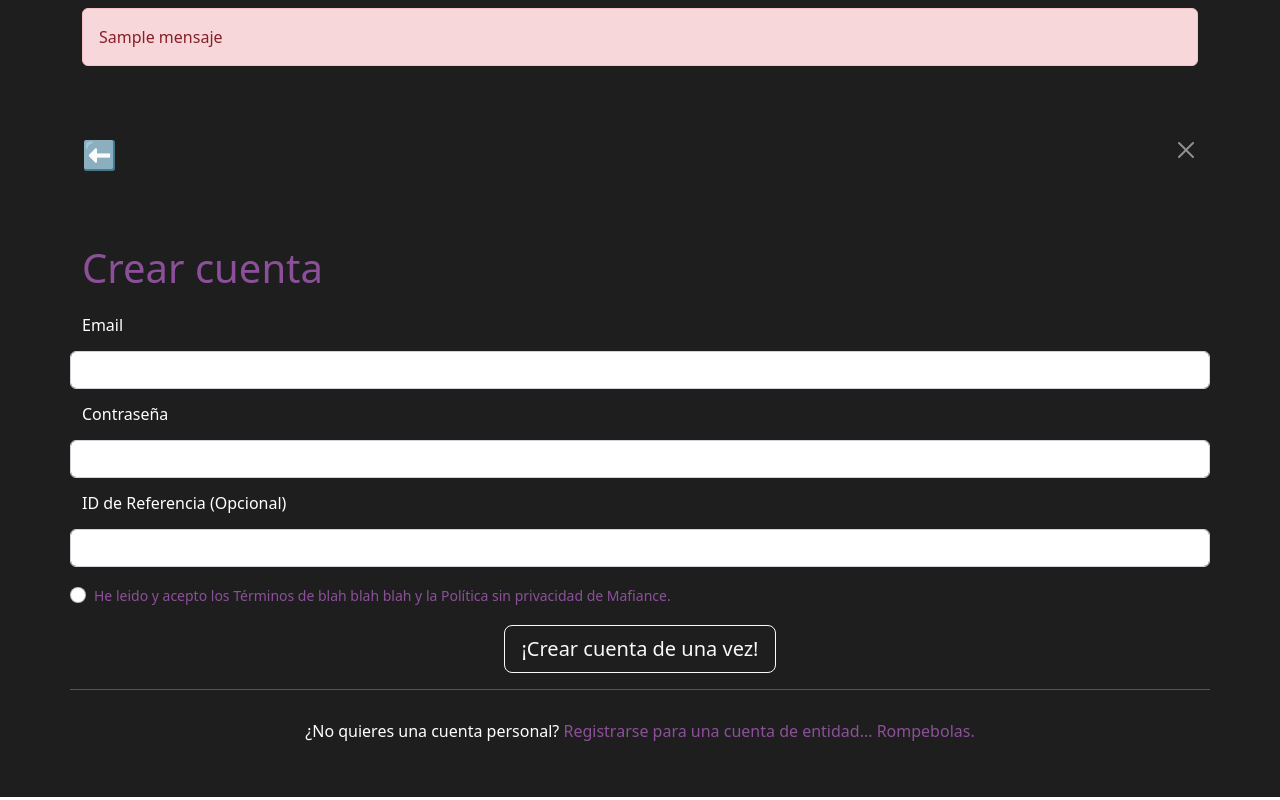
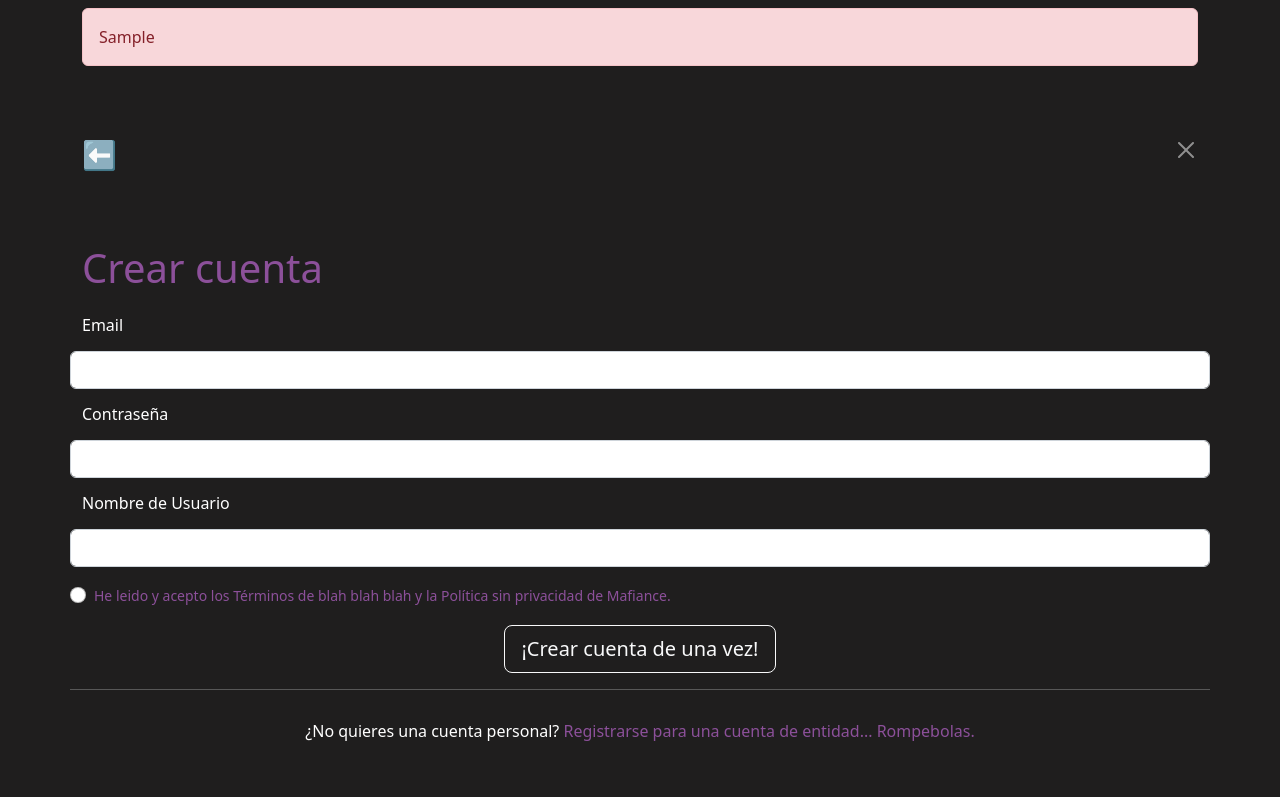
Before and after one commit to jesusEstaba/Mafiance, a Flask app: template templates/signin.html in a window 1280 px wide. Run offline with Flask 2, Linux system fonts and the light colour scheme; the template is opened without the code that fills it: most values are stand-ins (such as "Sample title", 1, 10 or a date in 2020).

Commit message:
Fix login view, pass view, signin view

```diff
--- a/app.py
+++ b/app.py
@@ -20,16 +20,81 @@ def home_view():
 
 @app.route("/login")
 def login_view():
-    mensaje = request.args.get('mensaje')
-    return render_template("login.html", mensaje=mensaje)
+    mensaje1 = request.args.get('mensaje1')
+    return render_template("login.html", mensaje1=mensaje1)
 
 
 @app.route("/loginpass")
 def loginpass_view():
-    mensaje = request.args.get('mensaje')
-    return render_template("loginpass.html", mensaje=mensaje)
+    mensaje2 = request.args.get('mensaje2')
+    return render_template("loginpass.html", mensaje2=mensaje2)
+
+
+@app.route("/login/admins")
+def login_admins():
+    adminEmail = request.args.get('email')
+    if adminEmail == "":
+        return redirect('/login?mensaje1=Ingresa el Email')
+
+    adminDocument = db.admins.find_one({'email': adminEmail})
+
+    if not adminDocument:
+        return redirect('/login?mensaje1=El usuario no existe')
+
+    session['admin'] = str(adminDocument['_id'])
+    return redirect('/loginpass')
+
+
+@app.route("/loginpass/admins")
+def loginpass_admins():
+
+    adminPassword = request.args.get('password')
+
+    if adminPassword == "":
+        return redirect('/loginpass?mensaje2=Ingresa la contraseña')
+
+    adminDocument = db.admins.find_one({'password': adminPassword})
+
+    if adminDocument['password'] != adminPassword:
+        return redirect('/loginpass?mensaje2=La contraseña no es válida')
+
+    return redirect('/')
 
 
 @app.route("/signin")
 def signin_view():
-    return render_template("signin.html")
+    mensaje3 = request.args.get('mensaje3')
+    return render_template("signin.html", mensaje3=mensaje3)
+
+
+@app.route("/signin/new_user")
+def signin_user():
+    newEmail = request.args.get('email')
+    newPassword = request.args.get('password')
+    new_user_name = request.args.get('user')
+
+    if newEmail == "":
+        return redirect('/signin?mensaje3=Ingresa el Email')
+
+    if newPassword == "":
+        return redirect('/signin?mensaje3=Ingresa una Contraseña')
+
+    if new_user_name == "":
+        return redirect('/signin?mensaje3=Ingresa un nombre de Usuario')
+
+    emailSplitted = newEmail.split('@')
+
+    if len(emailSplitted) != 2 or emailSplitted[1] != 'gmail.com':
+
+        return redirect('/signin?mensaje3=la dirección de correo no es válida, debe contener @gmail.com ó @hotmail.com')
+
+    user = session.get('id')
+    newDocument = {
+        'email': newEmail,
+        'password': newPassword,
+        'user': new_user_name
+    }
+    newDocument['user_id'] = user
+    db.users.insert_one(newDocument)  # creamos documentos en la base de datos.
+
+    return redirect('/')
--- a/templates/login.html
+++ b/templates/login.html
@@ -30,12 +30,12 @@
 
 <body>
     <section class="negro">
-        {% if mensaje %}
+        {% if mensaje1 %}
         <div class="container py-2">
             <div class="row">
                 <div class="col-12">
                     <div class="alert alert-danger" role="alert">
-                        {{mensaje}}
+                        {{mensaje1}}
                     </div>
                 </div>
             </div>
@@ -56,7 +56,7 @@
                 </label>
                 <input type="#" class="form-control" id="exampleFormControlInput1" placeholder="" name="email">
                 <div class="col py-3 text-center">
-                    <a href="/loginpass" type="button" class="btn btn-outline-light btn-lg">Siguiente</a>
+                    <button type="submit" class="btn btn-outline-light btn-lg">Siguiente</button>
                 </div>
                 <div class="col-12 text-end magenta">
                     <p>(No apto para generación Z).</p>
--- a/templates/signin.html
+++ b/templates/signin.html
@@ -30,18 +30,18 @@
 
 <body>
     <section class="negro">
-        {% if mensaje %}
+        {% if mensaje3 %}
         <div class="container py-2">
             <div class="row">
                 <div class="col-12">
                     <div class="alert alert-danger" role="alert">
-                        {{mensaje}}
+                        {{mensaje3}}
                     </div>
                 </div>
             </div>
         </div>
         {% endif %}
-        <form class="container blanco" action="/login/admins">
+        <form class="container blanco" action="/signin/new_user">
             <div class="row">
                 <div class="col-6 py-5">
                     <a href="/login" class="text-decoration-none">
@@ -65,9 +65,9 @@
                 </label>
                 <input type="#" class="form-control" id="exampleFormControlInput1" placeholder="" name="password">
                 <label for="exampleFormControlInput1" class="form-label pt-3">
-                    <h6>ID de Referencia (Opcional)</h6>
+                    <h6>Nombre de Usuario</h6>
                 </label>
-                <input type="#" class="form-control" id="exampleFormControlInput1" placeholder="" name="id_refer">
+                <input type="#" class="form-control" id="exampleFormControlInput1" placeholder="" name="user">
                 <div class="form-check pt-3">
                     <input class="form-check-input" type="radio" value="" id="flexCheckDefault">
                     <label class="form-check-label" for="flexCheckDefault">
@@ -76,7 +76,7 @@
                     </label>
                 </div>
                 <div class="col py-3 text-center">
-                    <a href="#" type="button" class="btn btn-outline-light btn-lg">¡Crear cuenta de una vez!</a>
+                    <button type="submit" class="btn btn-outline-light btn-lg">¡Crear cuenta de una vez!</button>
                 </div>
                 <hr>
                 <div class="col text-center pt-3 pb-5">
```
Also changed, not shown: templates/loginpass.html (+4 -4 lines).
